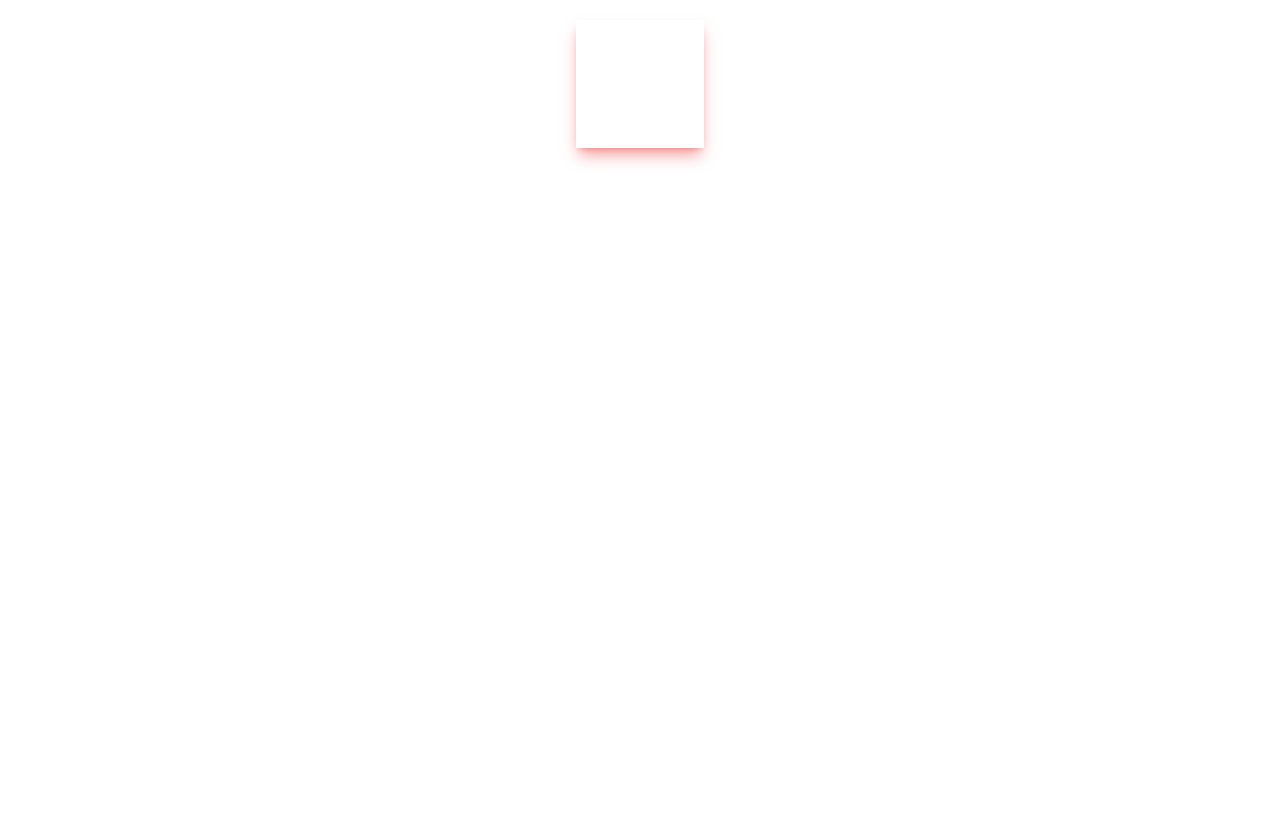
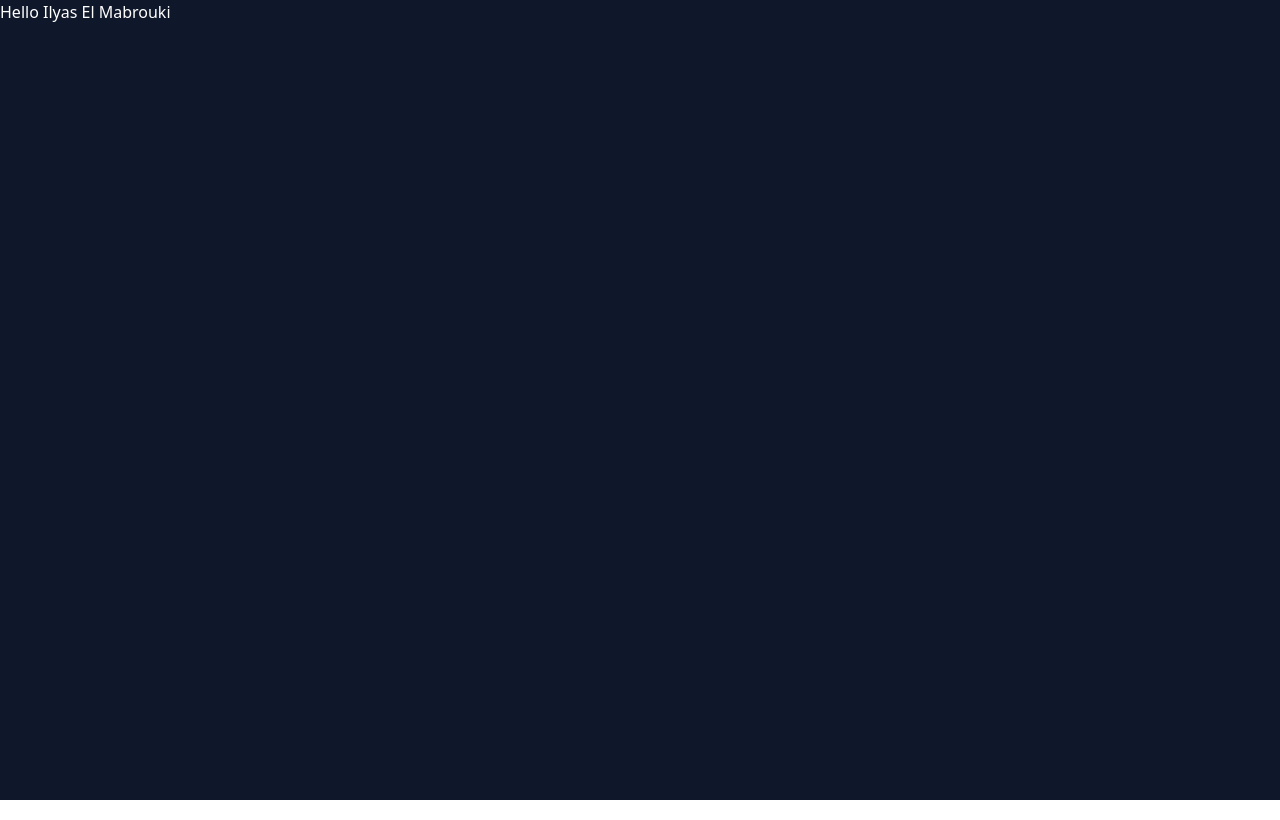
Before and after one commit to IlyasElMabrouki/Tailwind_Test_App, a Next.js app: page / in a window 1280 px wide. Built offline with nearby package versions, Linux system fonts and the light colour scheme.

Commit message:
Dark Mode implementation

```diff
--- a/app/layout.js
+++ b/app/layout.js
@@ -7,7 +7,7 @@ export const metadata = {
 
 export default function RootLayout({ children }) {
   return (
-    <html lang="en">
+    <html lang="en" className='dark'>
       <body>{children}</body>
     </html>
   );
--- a/app/page.jsx
+++ b/app/page.jsx
@@ -1,7 +1,5 @@
 export default function Home() {
-  return (
-    <div className="h-screen text-black">
-      <div className="h-32 w-32 shadow-lg shadow-red-500/50 m-auto mt-5 hover:scale-50 transition"></div>
-    </div>
-  );
+  return <div className="h-screen dark:bg-slate-900 dark:text-white">
+    <h1>Hello Ilyas El Mabrouki</h1>
+  </div>;
 }
--- a/tailwind.config.js
+++ b/tailwind.config.js
@@ -1,5 +1,6 @@
 /** @type {import('tailwindcss').Config} */
 module.exports = {
+  darkMode: 'class',
   content: [
     './pages/**/*.{js,ts,jsx,tsx,mdx}',
     './components/**/*.{js,ts,jsx,tsx,mdx}',
@@ -13,9 +14,9 @@ module.exports = {
           'conic-gradient(from 180deg at 50% 50%, var(--tw-gradient-stops))',
       },
       colors: {
-        favcolor: '#7e7bbd'
-      }
+        favcolor: '#7e7bbd',
+      },
     },
   },
   plugins: [],
-}
+};
```
